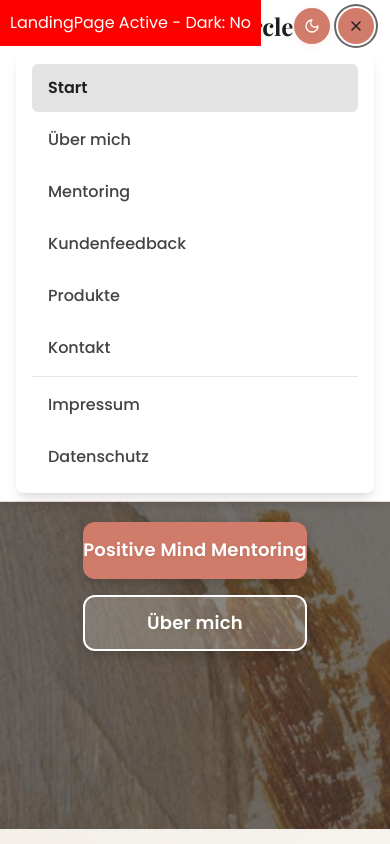
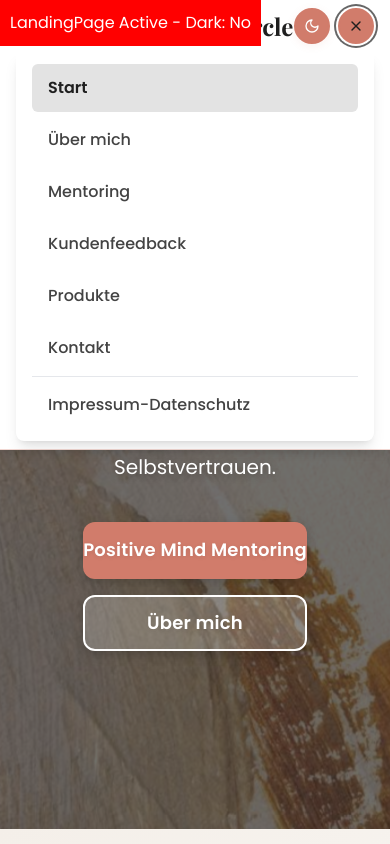
Before and after one commit to DonCitron/-chantal-website-finish, a React (Vite) app: page / in a window 390 px wide. Both pictures are taken after a click on the button 356 px from the left and 26 px from the top of the page. Shown: the top 844 px of the page. Built offline with nearby package versions, Linux system fonts and the light colour scheme; a web font is replaced by a local one.

Commit message:
Update mobile nav and footer links to point to static legal page

```diff
--- a/src/components/layout/Footer.tsx
+++ b/src/components/layout/Footer.tsx
@@ -71,13 +71,13 @@ const Footer: React.FC<FooterProps> = ({ isDarkMode }) => {
   };
 
   const footerLinks = [
-    { text: 'Start', sectionId: 'home' },
-    { text: 'Über mich', sectionId: 'ueber-mich' },
-    { text: 'Mentoring', sectionId: 'mentoring' },
-    { text: 'Kundenfeedback', sectionId: 'testimonials' },
-    { text: 'Produkte', sectionId: 'course' },
-    { text: 'Kontakt', sectionId: 'kontakt' },
-    { text: 'Impressum-Datenschutz', sectionId: 'impressum' },
+    { text: 'Start', sectionId: 'home', isExternal: false },
+    { text: 'Über mich', sectionId: 'ueber-mich', isExternal: false },
+    { text: 'Mentoring', sectionId: 'mentoring', isExternal: false },
+    { text: 'Kundenfeedback', sectionId: 'testimonials', isExternal: false },
+    { text: 'Produkte', sectionId: 'course', isExternal: false },
+    { text: 'Kontakt', sectionId: 'kontakt', isExternal: false },
+    { text: 'Impressum-Datenschutz', sectionId: 'impressum', isExternal: true },
   ];
 
   return (
@@ -134,6 +134,15 @@ const Footer: React.FC<FooterProps> = ({ isDarkMode }) => {
             <ul className="grid grid-cols-1 gap-2">
               {footerLinks.map((link, index) => (
                 <li key={index}>
+                  {link.isExternal ? (
+                    <a
+                      href={`/legal.html#${link.sectionId}`}
+                      className="text-sm text-charcoal-400 hover:text-white
+                                transition-colors duration-300 cursor-pointer"
+                    >
+                      {link.text}
+                    </a>
+                  ) : (
                     <a
                       href={`#${link.sectionId}`}
                       onClick={(e) => handleNavClick(e, link.sectionId)}
@@ -142,6 +151,7 @@ const Footer: React.FC<FooterProps> = ({ isDarkMode }) => {
                     >
                       {link.text}
                     </a>
+                  )}
                 </li>
               ))}
             </ul>
--- a/src/components/layout/Header.tsx
+++ b/src/components/layout/Header.tsx
@@ -252,8 +252,12 @@ const Header: FC<HeaderProps> = ({ isDarkMode, toggleDarkMode }) => {
                   <MobileNavLink sectionId="course" text="Produkte" activeSection={activeSection} onClick={handleNavClick} />
                   <MobileNavLink sectionId="kontakt" text="Kontakt" activeSection={activeSection} onClick={handleNavClick} />
                   <div className="border-t border-gray-200 my-2"></div>
-                  <MobileNavLink sectionId="impressum" text="Impressum" activeSection={activeSection} onClick={handleNavClick} />
-                  <MobileNavLink sectionId="datenschutz" text="Datenschutz" activeSection={activeSection} onClick={handleNavClick} />
+                  <a
+                    href="/legal.html#impressum"
+                    className="block px-4 py-3 rounded-md text-base font-medium transition-colors text-charcoal-700 hover:bg-charcoal-50 hover:text-charcoal-900"
+                  >
+                    Impressum-Datenschutz
+                  </a>
                 </nav>
               </motion.div>
             )}
```
Also changed, not shown: 2 other files (tests, documents, lock files or other folders). Lines whose indentation alone changed are shown as unchanged.
